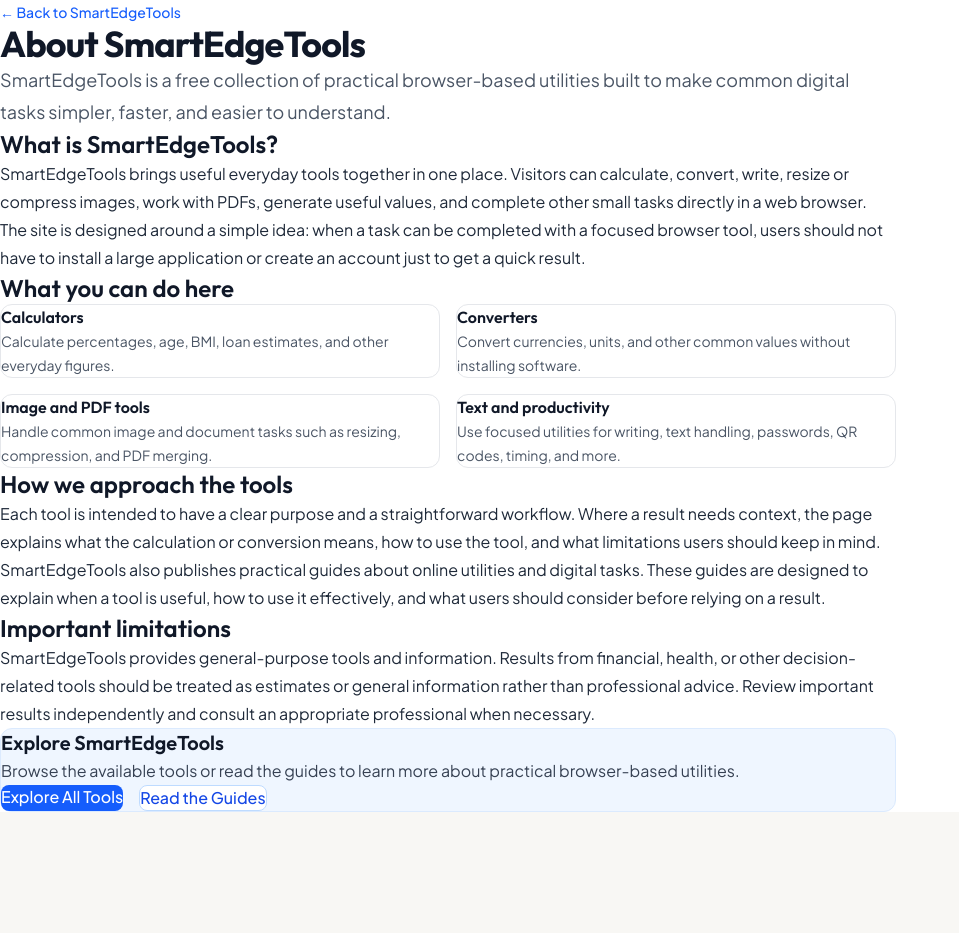
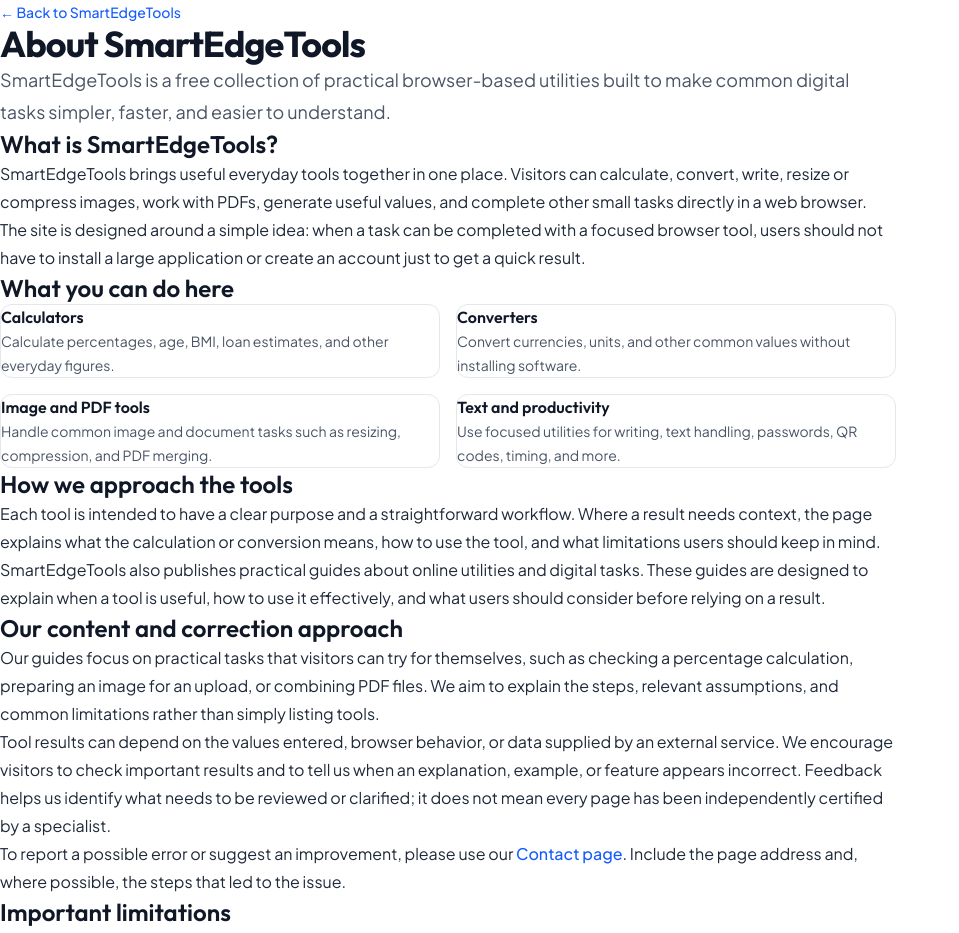
Before and after one commit to athersaud-smart-tools/smart-tools, a Next.js app: page /about in a window 1280 px wide. Shown: the top 933 px of the page, without its empty margins (0-959 px from the left). Before the commit the page ends 812 px from the top, so only its background shows below. Built offline with nearby package versions, Linux system fonts and the light colour scheme.

Commit message:
add transparent content and correction standards

```diff
--- a/app/about/page.tsx
+++ b/app/about/page.tsx
@@ -84,6 +84,26 @@ export default function AboutPage() {
           </section>
 
           <section className="space-y-4">
+            <h2 className="text-2xl font-semibold text-gray-900">Our content and correction approach</h2>
+            <p className="leading-7">
+              Our guides focus on practical tasks that visitors can try for themselves, such as checking a
+              percentage calculation, preparing an image for an upload, or combining PDF files. We aim to
+              explain the steps, relevant assumptions, and common limitations rather than simply listing tools.
+            </p>
+            <p className="leading-7">
+              Tool results can depend on the values entered, browser behavior, or data supplied by an external
+              service. We encourage visitors to check important results and to tell us when an explanation,
+              example, or feature appears incorrect. Feedback helps us identify what needs to be reviewed or
+              clarified; it does not mean every page has been independently certified by a specialist.
+            </p>
+            <p className="leading-7">
+              To report a possible error or suggest an improvement, please use our{" "}
+              <Link href="/contact" className="font-medium text-blue-600 hover:underline">Contact page</Link>.
+              Include the page address and, where possible, the steps that led to the issue.
+            </p>
+          </section>
+
+          <section className="space-y-4">
             <h2 className="text-2xl font-semibold text-gray-900">Important limitations</h2>
             <p className="leading-7">
               SmartEdgeTools provides general-purpose tools and information. Results from financial,
```
